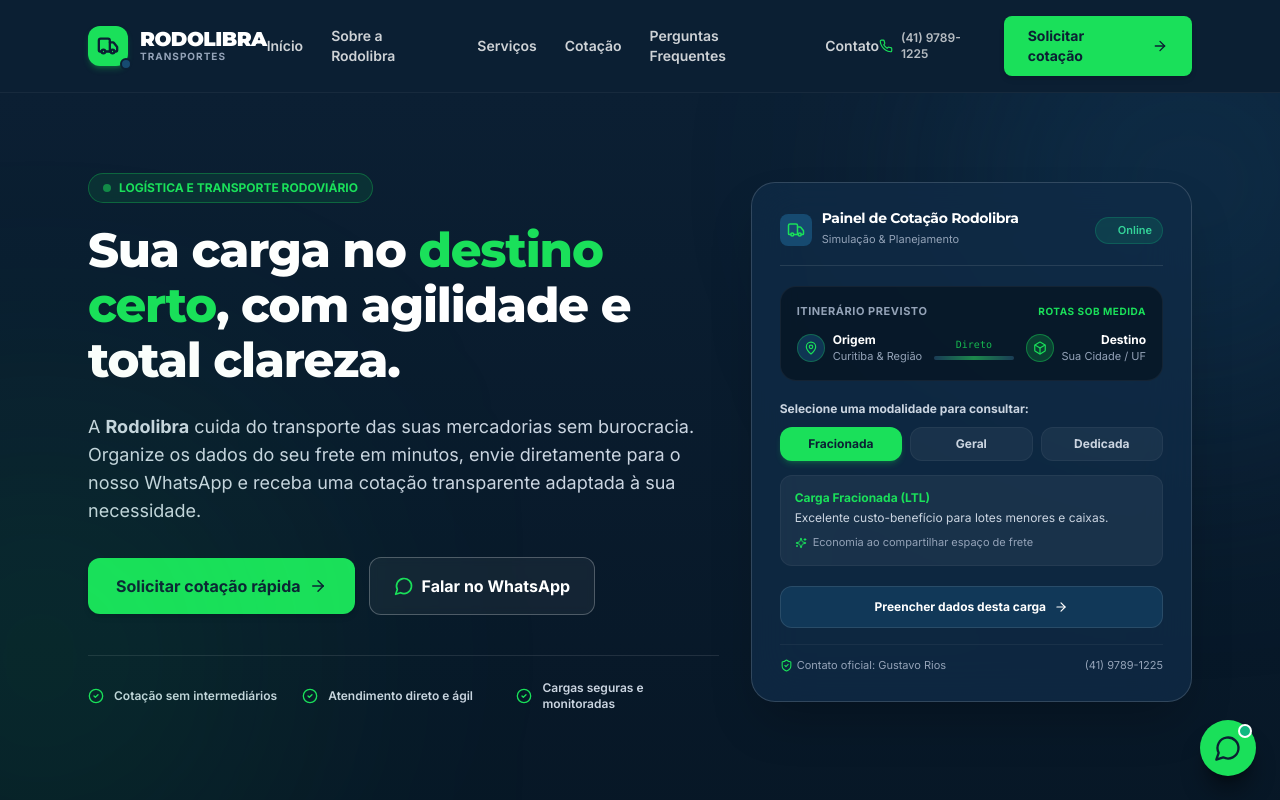
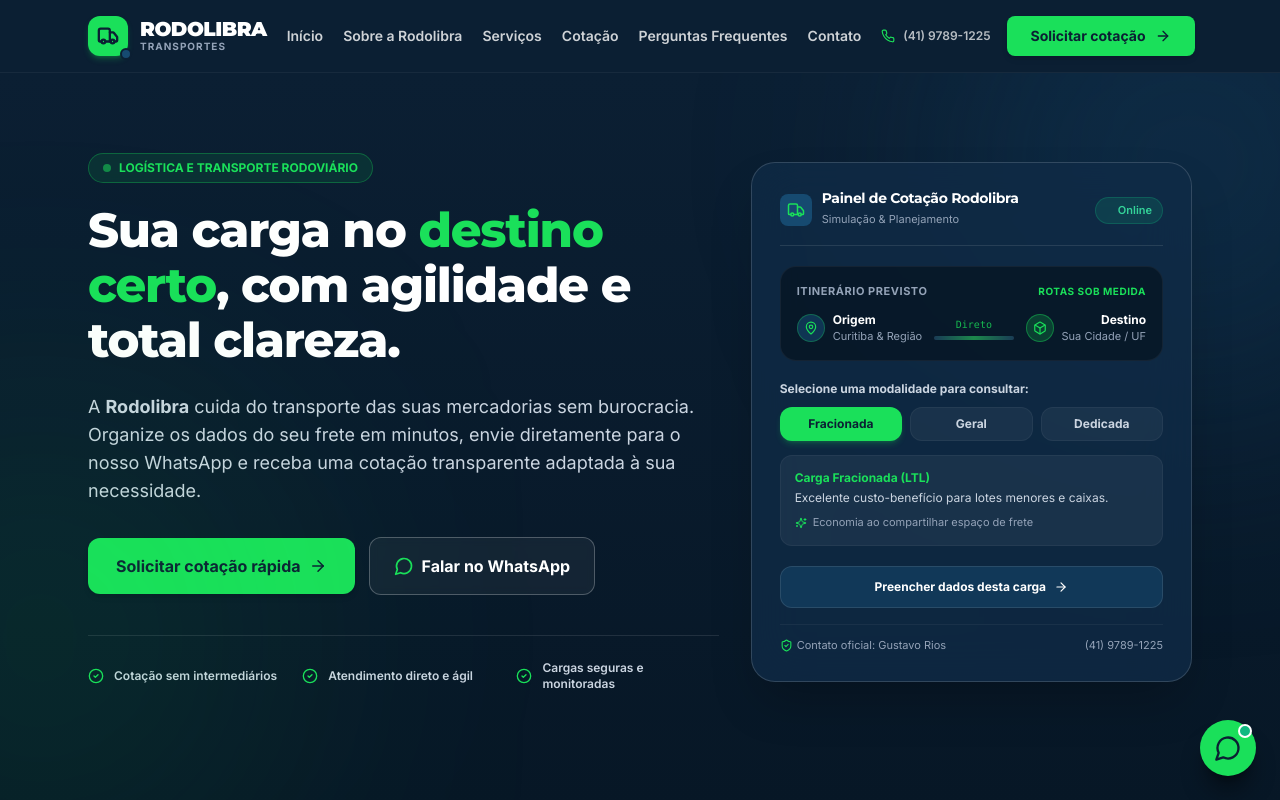
Before and after one commit to gustavogarciacavalli-sudo/rodolibra-site, a Next.js app: page / in a window 1280 px wide. Shown: the top 800 px of the page. Built offline with nearby package versions, Linux system fonts and the light colour scheme.

Commit message:
Corrige alinhamento do cabeçalho

```diff
--- a/components/Header.tsx
+++ b/components/Header.tsx
@@ -66,12 +66,15 @@ export default function Header() {
         </a>
 
         {/* Navegação Desktop */}
-        <nav aria-label="Navegação Principal" className="hidden lg:flex items-center gap-7">
+        <nav
+          aria-label="Navegação Principal"
+          className="hidden lg:flex flex-1 items-center justify-center gap-5 px-5"
+        >
           {nav.map((item) => (
             <a
               key={item.id}
               href={`#${item.id}`}
-              className="text-sm font-semibold text-white/80 transition-colors hover:text-accent"
+              className="shrink-0 whitespace-nowrap text-sm font-semibold text-white/80 transition-colors hover:text-accent"
             >
               {item.label}
             </a>
@@ -79,7 +82,7 @@ export default function Header() {
         </nav>
 
         {/* Ações Desktop */}
-        <div className="hidden sm:flex items-center gap-4">
+        <div className="hidden shrink-0 sm:flex items-center gap-4">
           <a
             href={`tel:+55${site.phone.replace(/\D/g, "")}`}
             className="hidden xl:flex items-center gap-2 text-xs font-semibold text-white/70 hover:text-white transition"
```
